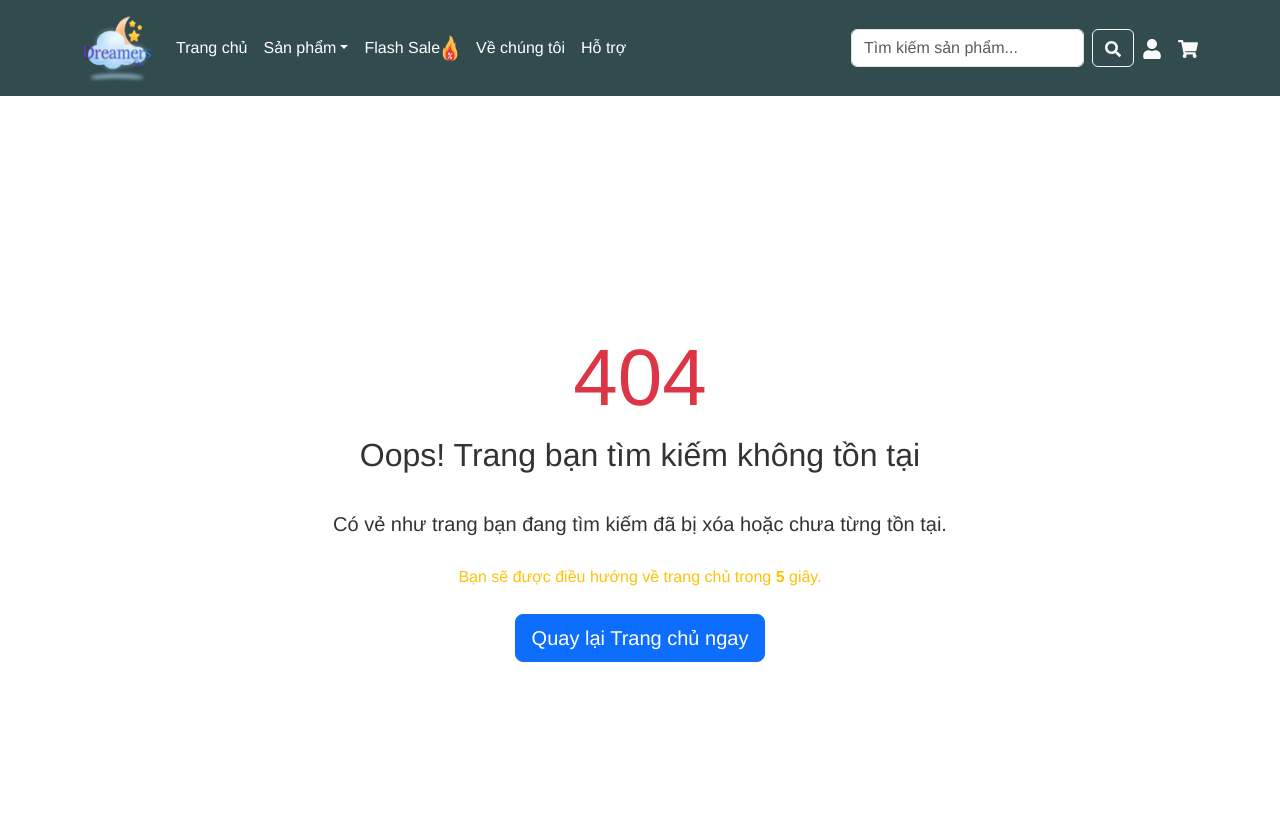
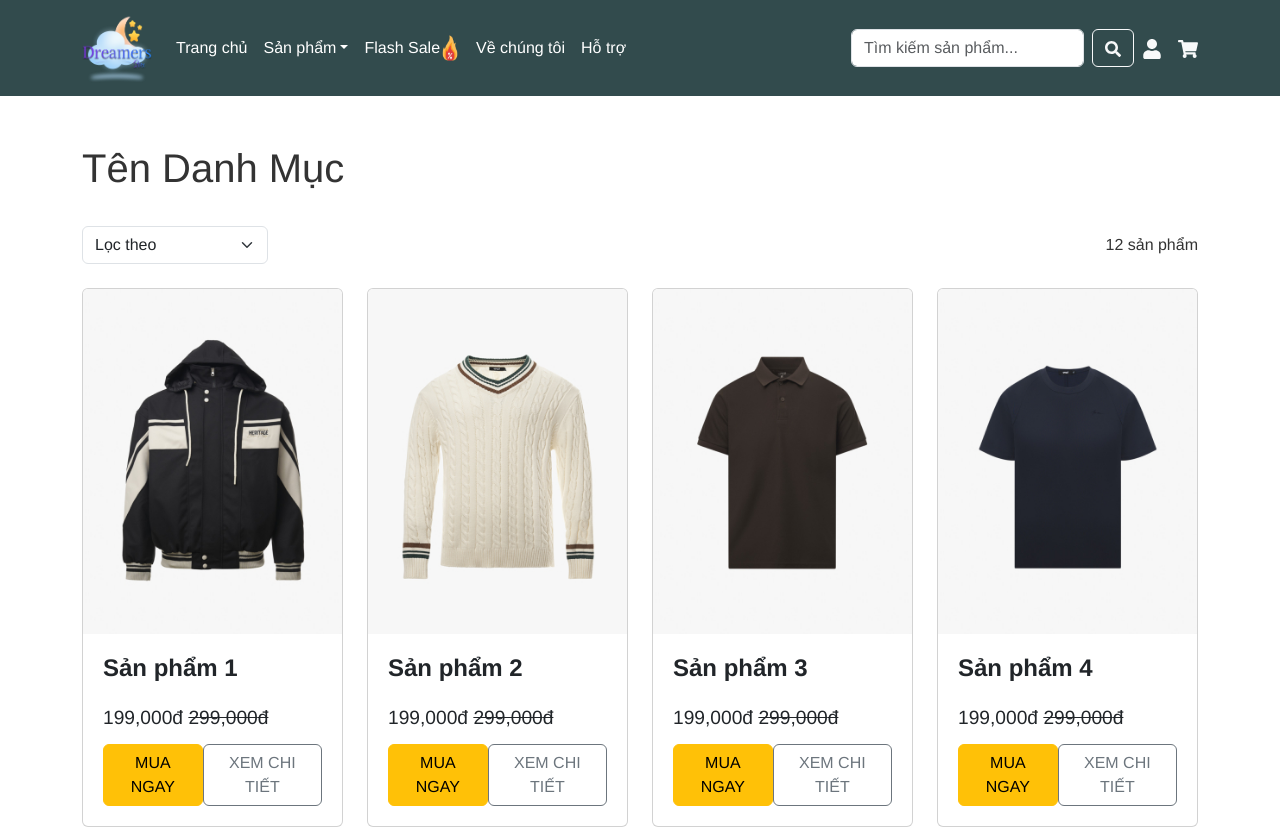
Before and after one commit to thanhDo220404/DATN_FE, a Next.js app: page /danhmucsanpham in a window 1280 px wide. Before the commit this address had no page. Shown: the top 829 px of the page. Built offline with nearby package versions, Linux system fonts and the light colour scheme.

Commit message:
danhmucsanpham

```diff
--- /dev/null
+++ b/src/app/danhmucsanpham/page.js
@@ -0,0 +1,77 @@
+import React from 'react';
+
+export default function ProductCategoryPage() {
+  // Dữ liệu sản phẩm mô phỏng
+  const products = Array(12).fill(null).map((_, index) => ({
+    id: index + 1,
+    name: `Sản phẩm ${index + 1}`,
+    price: 199000,
+    originalPrice: 299000,
+    image: `/images/sp${(index % 8) + 1}.jpg`,
+  }));
+
+  return (
+    <div className="container mt-5">
+      {/* Tiêu đề Danh mục */}
+      <h1 className="mb-4">Tên Danh Mục</h1>
+
+      {/* Bộ lọc và Sắp xếp */}
+      <div className="d-flex justify-content-between align-items-center mb-4">
+        <div>
+          <select className="form-select">
+            <option>Lọc theo</option>
+            <option>Giá: Thấp đến Cao</option>
+            <option>Giá: Cao đến Thấp</option>
+            <option>Mới nhất</option>
+          </select>
+        </div>
+        <div>
+          <span>{products.length} sản phẩm</span>
+        </div>
+      </div>
+
+      {/* Lưới Sản phẩm */}
+      <div className="row">
+        {products.map((product) => (
+          <div className="col-md-3 mb-4" key={product.id}>
+            <div className="card">
+              <img
+                src={product.image}
+                alt={product.name}
+                className="card-img-top"
+              />
+              <div className="card-body">
+                <h5 className="card-title">{product.name}</h5>
+                <p className="card-text">
+                  {product.price.toLocaleString()}đ{' '}
+                  <del>{product.originalPrice.toLocaleString()}đ</del>
+                </p>
+                <div className="d-flex justify-content-between">
+                  <button className="btn btn-warning">MUA NGAY</button>
+                  <button className="btn btn-outline-secondary">
+                    XEM CHI TIẾT
+                  </button>
+                </div>
+              </div>
+            </div>
+          </div>
+        ))}
+      </div>
+
+      {/* Phân trang */}
+      <nav aria-label="Điều hướng trang" className="mt-4">
+        <ul className="pagination justify-content-center">
+          <li className="page-item disabled">
+            <a className="page-link" href="#" tabIndex="-1" aria-disabled="true">Trước</a>
+          </li>
+          <li className="page-item active"><a className="page-link" href="#">1</a></li>
+          <li className="page-item"><a className="page-link" href="#">2</a></li>
+          <li className="page-item"><a className="page-link" href="#">3</a></li>
+          <li className="page-item">
+            <a className="page-link" href="#">Sau</a>
+          </li>
+        </ul>
+      </nav>
+    </div>
+  );
+}
```
